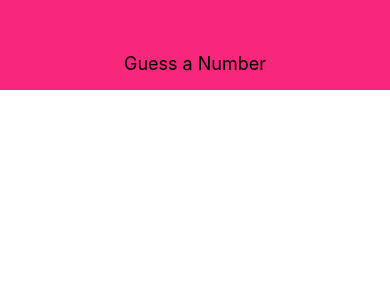
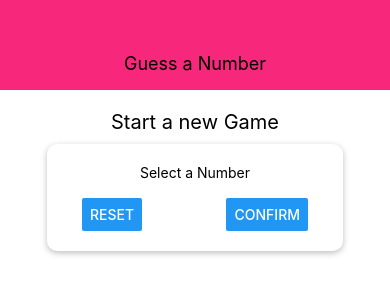
Before and after one commit to Pratikkshirsagar/guess-a-number, a React Native app: screen / in a window 390 px wide. Shown: the top 300 px of the page. Built offline with nearby package versions, Linux system fonts and the light colour scheme.

Commit message:
start screen done

```diff
--- a/App.js
+++ b/App.js
@@ -1,11 +1,13 @@
 import React from 'react';
 import { StyleSheet, View } from 'react-native';
 import Headers from './components/Header';
+import StartGameScreen from './screens/StartGameScreen';
 
 export default function App() {
   return (
     <View style={styles.screen}>
       <Headers title="Guess a Number" />
+      <StartGameScreen />
     </View>
   );
 }
--- /dev/null
+++ b/screens/StartGameScreen.js
@@ -0,0 +1,51 @@
+import React from 'react';
+import { View, Text, StyleSheet, TextInput, Button } from 'react-native';
+
+const StartGameScreen = (props) => {
+  return (
+    <View style={styles.screen}>
+      <Text style={styles.title}>Start a new Game</Text>
+      <View style={styles.inputContainer}>
+        <Text>Select a Number</Text>
+        <TextInput />
+        <View style={styles.buttonContainer}>
+          <Button title="Reset" onPress={() => {}} />
+          <Button title="Confirm" onPress={() => {}} />
+        </View>
+      </View>
+    </View>
+  );
+};
+
+const styles = StyleSheet.create({
+  screen: {
+    flex: 1,
+    padding: 10,
+    alignItems: 'center',
+  },
+  title: {
+    fontSize: 20,
+    marginVertical: 10,
+  },
+  inputContainer: {
+    width: 300,
+    maxWidth: '80%',
+    alignItems: 'center',
+    shadowColor: 'black',
+    shadowOffset: { width: 0, height: 2 },
+    shadowRadius: 6,
+    shadowOpacity: 0.26,
+    backgroundColor: 'white',
+    elevation: 6,
+    padding: 20,
+    borderRadius: 10,
+  },
+  buttonContainer: {
+    flexDirection: 'row',
+    width: '100%',
+    justifyContent: 'space-between',
+    paddingHorizontal: 15,
+  },
+});
+
+export default StartGameScreen;
```
